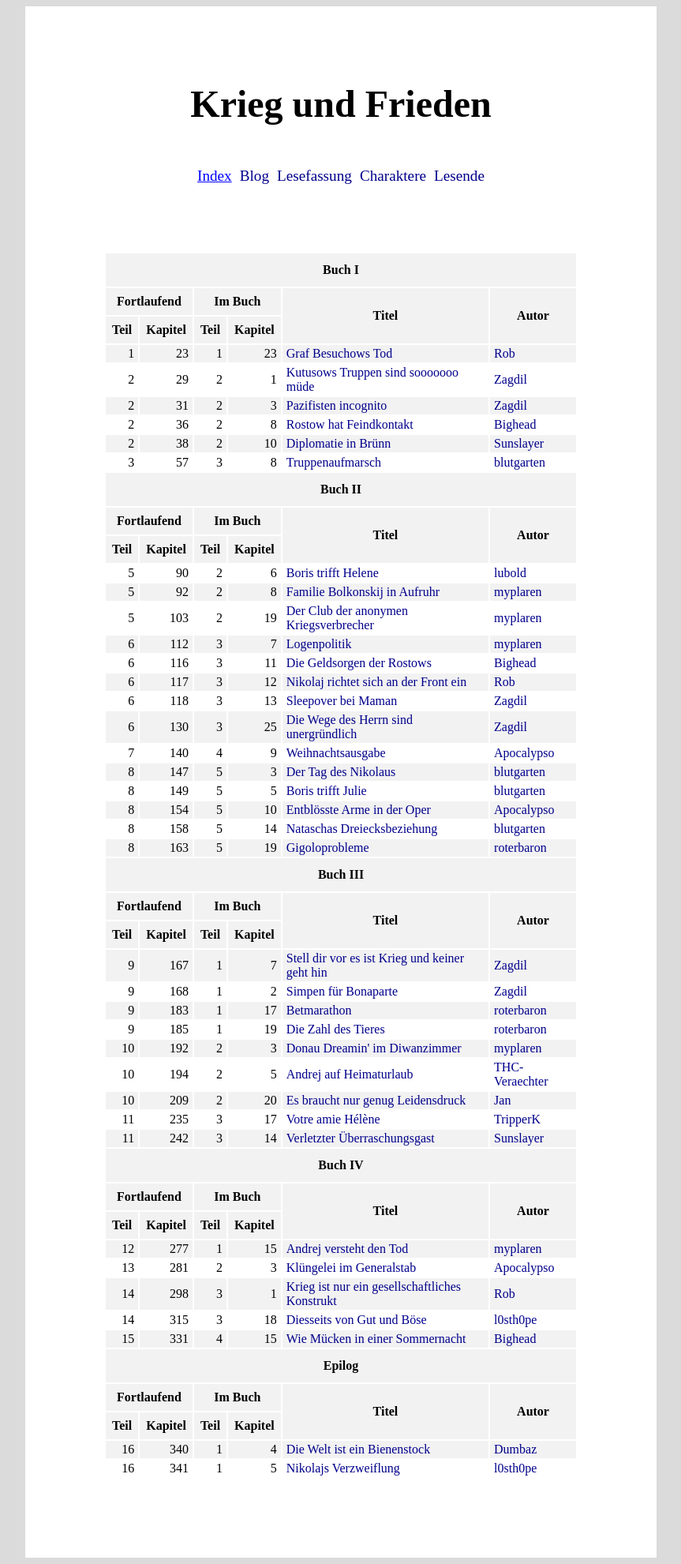
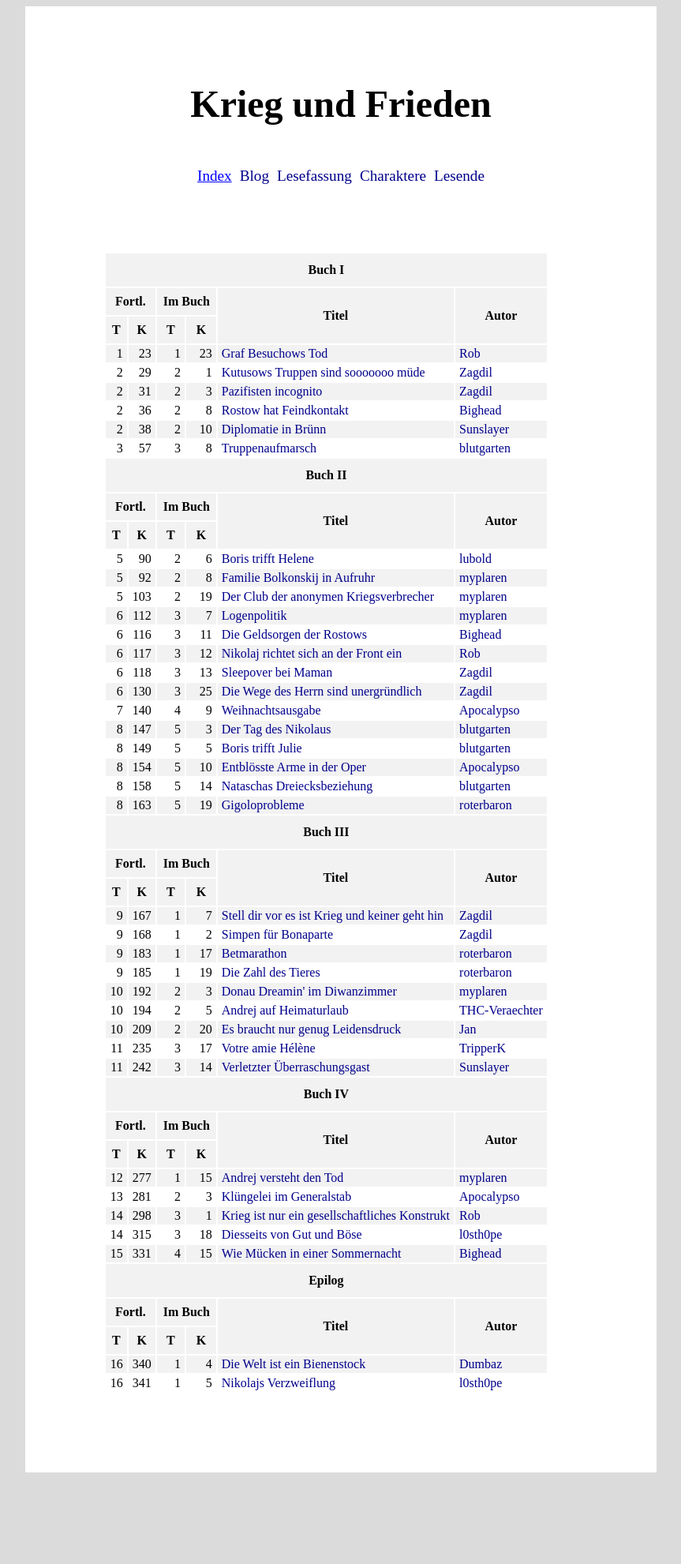
Before and after one commit to c-auri/ZAEH, a Jekyll site: the page built from index.html, in a window 1280 px wide. Shown: the whole page at 79% size, without its empty margins (208-1071 px from the left). Built offline with Jekyll 4.4.1, drawn with Linux system fonts in a browser that asks for light colours; after the commit the page ends 1873 px from its top, so only the background shows below that.

Commit message:
Improve spacing

```diff
--- a/_sass/main.scss
+++ b/_sass/main.scss
@@ -124,19 +124,26 @@
 }
 
 h1.reading-version {
-  margin: 2em;
+  margin: 0.7em;
+  font-size: 2.5em;
 }
 
 h2.reading-version {
   margin: 2em;
+  font-size: 2em;
 }
 
 h3.reading-version {
   margin-top: 2em;
+  font-size: 1.5em;
+}
+
+.reading-version-footer {
+  margin-bottom: 5.5em;
 }
 
 h1.summary-header {
-  margin-top: 1.5em;
+  margin-top: 0.8em;
   margin-bottom: 0;
 }
 
--- a/index.html
+++ b/index.html
@@ -9,16 +9,16 @@
         <th colspan="6" class="book">{{ book.name }}</th>
     </tr>
     <tr>
-        <th colspan="2">Fortlaufend</th>
+        <th colspan="2">Fortl.</th>
         <th colspan="2">Im Buch</th>
         <th rowspan="2">Titel</th>
         <th rowspan="2">Autor</th>
     </tr>
     <tr>
-        <th>Teil</th>
-        <th>Kapitel</th>
-        <th>Teil</th>
-        <th>Kapitel</th>
+        <th title="Teil">T</th>
+        <th title="Kapitel">K</th>
+        <th title="Teil">T</th>
+        <th title="Kapitel">K</th>
     </tr>
     {% for part in parts %}
         {% for summary in summaries %}
```
